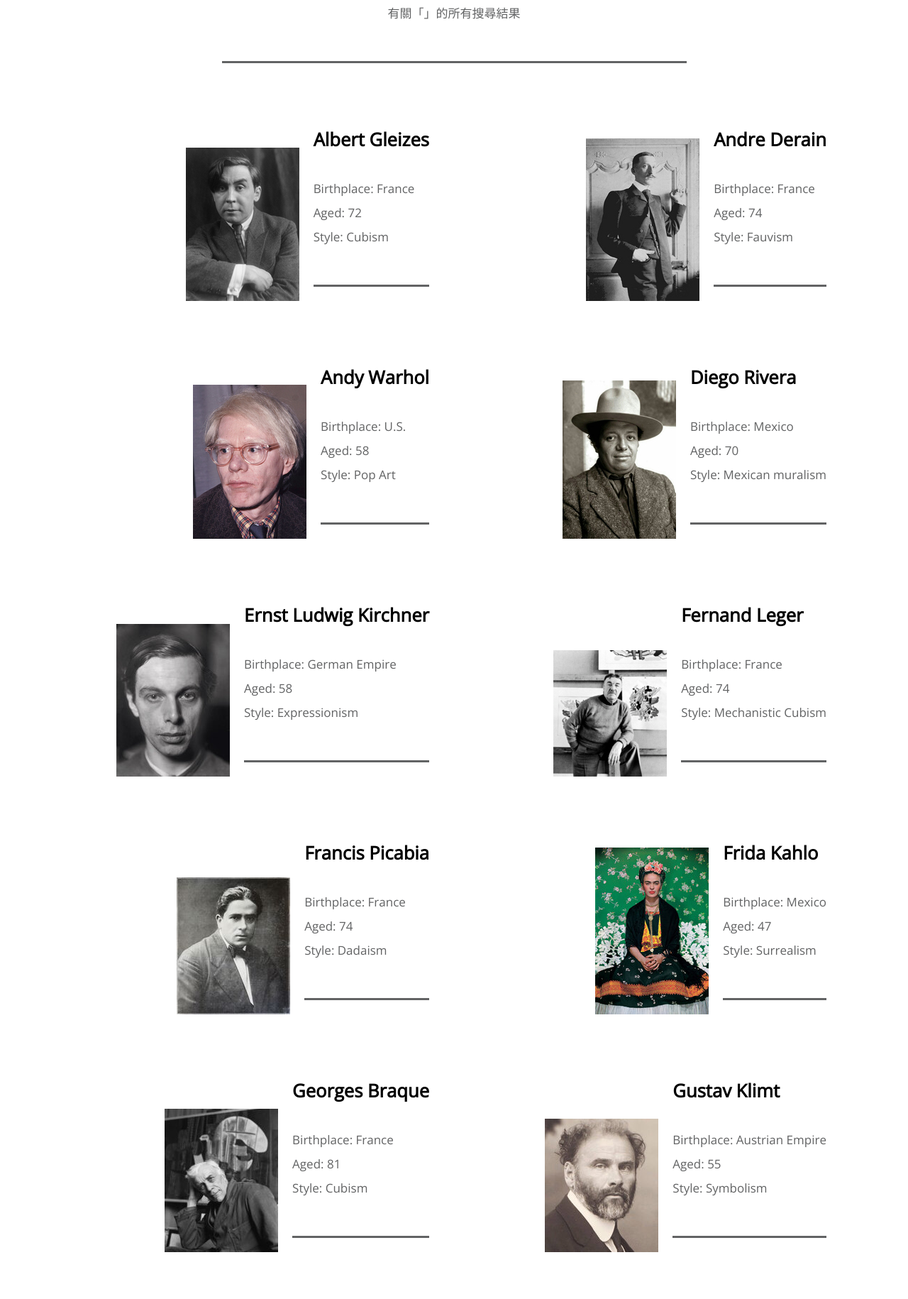
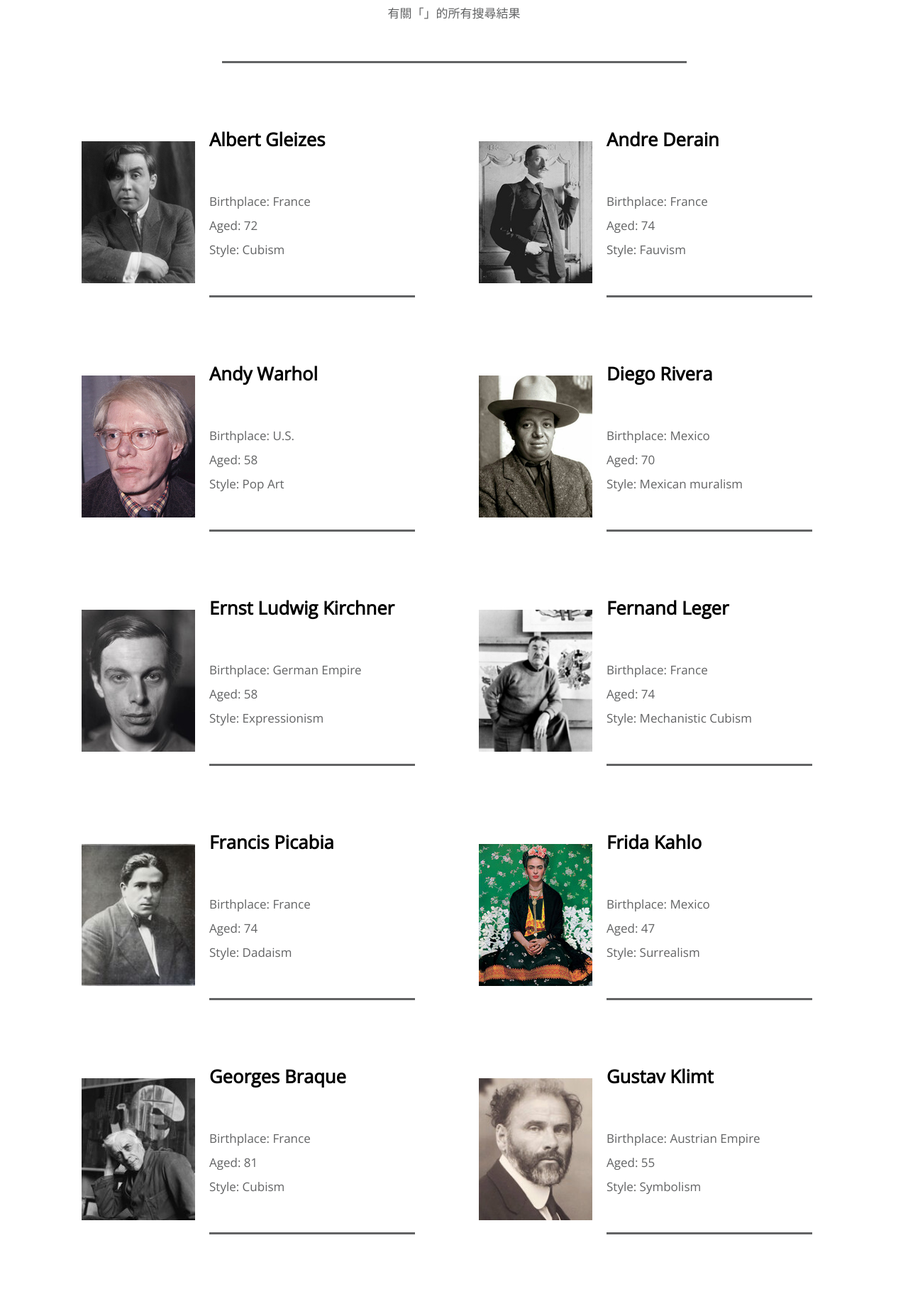
Before and after one commit to Capybara1020/Database-ArtWeb, a PHP site: page /search.php in a window 1280 px wide. Shown: the part 548-2378 px from the top of the page at 71% size. Run offline with PHP 8.4, Linux system fonts and the light colour scheme; data comes from the database, SQL or seed files in the repository; data that the repository does not hold is empty; some libraries are stand-ins or nearby versions.

Commit message:
Fix SQL injection/XSS vulnerabilities and improve artist/painting layout
- artist_paint.php: fix broken SQL WHERE clause and escape the id
  parameter (was vulnerable to SQL injection); escape output to
  prevent reflected XSS
- search.php: escape the keyword parameter before using it in three
  LIKE queries (was vulnerable to SQL injection); escape output to
  prevent reflected XSS
- Dockerfile: disable display_errors and enable log_errors so
  internal file paths and query fragments are never shown to
  visitors in production
- templatemo-style.css: fix inconsistent card sizing/alignment on
  artist.php (fixed image size, centered cards, responsive 1/2-column
  grid) and painting.php (fixed gallery image size so cards line up)

```diff
--- a/artist_paint.php
+++ b/artist_paint.php
@@ -56,7 +56,7 @@ https://templatemo.com/tm-539-simple-house
 			<header class="row tm-welcome-section">
 				<?php
 				$id = $_GET['id'];
-				echo "<h2 class='col-12 text-center tm-section-title'><p class='col-12 text-center'>".$id."</p></h2>";
+				echo "<h2 class='col-12 text-center tm-section-title'><p class='col-12 text-center'>".htmlspecialchars($id)."</p></h2>";
 				?>
 				<!--<p class="col-12 text-center"> </p>-->
 			</header>
@@ -68,8 +68,8 @@ https://templatemo.com/tm-539-simple-house
 
 				<?php
 				    require_once 'db.php';
-    				$id = $_GET['id'];
-    				$SQL = "SELECT * FROM Artwork WHERE $id = aname";
+    				$id = mysqli_real_escape_string($link, $_GET['id']);
+    				$SQL = "SELECT * FROM Artwork WHERE aname = '$id'";
     				$result = mysqli_query($link,$SQL);
     				$count = 0;
     				while($row = mysqli_fetch_assoc($result)){
--- a/css/templatemo-style.css
+++ b/css/templatemo-style.css
@@ -465,6 +465,9 @@ p, address {
 }
 
 .tm-gallery-img {
+  width: 100%;
+  height: 350px;
+  object-fit: cover;
   margin-bottom: 20px;
 }
 
@@ -473,6 +476,12 @@ p, address {
   font-weight: 400;
   color: #1A6692;
   margin-bottom: 15px;
+  /* --- 新增以下設定 --- */
+  height: 4.8rem;
+  min-height: 3em;          /* 設定最小高度（約 2 行字的高度） */
+  display: flex;            /* 使用 Flex 排版 */
+  flex-direction: column;   /* 垂直排列內部元素（例如標題與 by 藝術家名稱） */
+  justify-content: center;  /* 內容垂直置中，文字比較少時也不會顯得空洞 */
 }
 
 .tm-gallery-description {
@@ -562,11 +571,18 @@ p, address {
   margin-bottom: 20px;
 }
 
+@media (min-width: 1005px) {
+  .tm-persons .col-lg-6 {
+    flex: 0 0 50%;
+    max-width: 50%;
+  }
+}
+
 .tm-person {
   display: flex;
   flex-direction: column;
-  align-items: end;
-  justify-content: right;
+  align-items: center;
+  justify-content: center;
   margin-bottom: 60px;
 }
 
@@ -576,7 +592,21 @@ p, address {
   }
 }
 
+.tm-person-img {
+  width: 160px;
+  height: 200px;
+  object-fit: cover;
+  flex-shrink: 0;
+}
+
 .tm-person-description {
+  width: 330px;
+  padding-left: 20px;
+  padding-right: 20px;
+}
+
+.tm-person-description_customer {
+  width: 420px;
   padding-left: 20px;
   padding-right: 20px;
 }
@@ -597,11 +627,18 @@ p, address {
 
 .tm-person-title {
   color: #C39;
-  margin-bottom: 20px;
+  /* margin-bottom: 20px; */
+  padding-top: 20px;
+  padding-bottom: 20px;
 }
 
 .tm-person-about {
-  margin-bottom: 20px;
+  margin-bottom: 0;
+  padding-bottom: 30px;
+  min-height: 200px;
+  justify-content: center;
+  display: flex;            /* 使用 Flex 排版 */
+  flex-direction: column;   /* 垂直排列內部元素（例如標題與 by 藝術家名稱） */
 }
 
 .tm-social-link {
--- a/customer.php
+++ b/customer.php
@@ -76,10 +76,10 @@ https://templatemo.com/tm-539-simple-house
 								if($row["cname"] == $row2["cname"]){
 									echo "<article class='col-lg-6'>";
 										echo "<figure class='tm-person'>";
-											echo "<figcaption class='tm-person-description'>";
+											echo "<figcaption class='tm-person-description_customer'>";
 												echo "<h4 class='tm-person-name'>"."<b>".$row["cname"]."</b>"."</h4>";
 												echo "<p class='tm-person-title'>"."Total Amount: "."<b>".$row["amount"]."</b>"." U.S.D(Million)"."</p>";
-												echo "<p class='tm-person-about'>"."地址: ".$row["address"]."<br>"."喜歡的藝術家: ".$row2["aname"]."<br>"."喜歡的藝術類型: ".$row2["gname"]."</p>";
+												echo "<p class='tm-person-about'>"."地址：".$row["address"]."<br>"."喜歡的藝術家：".$row2["aname"]."<br>"."喜歡的藝術類型：".$row2["gname"]."</p>";
 											echo "</figcaption>";
 										echo "</figure>";
 									echo "</article>";
--- a/search.php
+++ b/search.php
@@ -1,3 +1,8 @@
+<?php
+require_once 'db.php';
+$key = $_POST['keyword'] ?? '';
+$keySafe = mysqli_real_escape_string($link, $key);
+?>
 <!DOCTYPE html>
 <html>
 
@@ -56,18 +61,15 @@ https://templatemo.com/tm-539-simple-house
 		<main>
 			<header class="row tm-welcome-section">
 				<?php
-					$key = $_POST['keyword'];
-					echo "<p class='col-12 text-center'>"."有關「".$key."」的所有搜尋結果"."</p>";
+					echo "<p class='col-12 text-center'>"."有關「".htmlspecialchars($key)."」的所有搜尋結果"."</p>";
 				?>
 			</header>
 
 			<div class="tm-container-inner tm-persons">
 				<div class="row">
 					<?php
-						require_once 'db.php';
-						$key = $_POST['keyword'];
 						/* Artist */
-						$SQL = "SELECT * FROM Artist WHERE aname like '%$key%' OR birthplace like '%$key%' OR age like '%$key%' OR aname like '%$key%'";
+						$SQL = "SELECT * FROM Artist WHERE aname like '%$keySafe%' OR birthplace like '%$keySafe%' OR age like '%$keySafe%' OR aname like '%$keySafe%'";
 						$result = mysqli_query($link,$SQL);
 						while($row = mysqli_fetch_assoc($result)){
 							$picture = $row["aname"].".jpg";
@@ -87,7 +89,7 @@ https://templatemo.com/tm-539-simple-house
 
 						/* Customer*/
 						$SQLc = "SELECT * FROM Customer";
-						$SQLc2 = "SELECT * FROM Customer_Like WHERE aname like '%$key%' OR cname like '%$key%' OR gname like '%$key%'";
+						$SQLc2 = "SELECT * FROM Customer_Like WHERE aname like '%$keySafe%' OR cname like '%$keySafe%' OR gname like '%$keySafe%'";
 						$resultc = mysqli_query($link,$SQLc);
 						$resultc2 = mysqli_query($link,$SQLc2);
 						while($rowc = mysqli_fetch_assoc($resultc)){
@@ -109,7 +111,7 @@ https://templatemo.com/tm-539-simple-house
 						/* Customer */
 
 						/* Artwork */
-						$SQLwork = "SELECT * FROM Artwork WHERE title like '%$key%' OR aname like '%$key%' OR type like '%$key%' OR year like '%$key%' OR price like '%$key%' OR gname like '%$key%'";
+						$SQLwork = "SELECT * FROM Artwork WHERE title like '%$keySafe%' OR aname like '%$keySafe%' OR type like '%$keySafe%' OR year like '%$keySafe%' OR price like '%$keySafe%' OR gname like '%$keySafe%'";
 						$resultwork = mysqli_query($link,$SQLwork);
 						while($rowwork = mysqli_fetch_assoc($resultwork)){
 							$picture = $rowwork["title"].".jpg";
```
Also changed, not shown: DOCKER_MIGRATION.md (+1 -0 lines), artist.php (line endings or trailing spaces), homepage.php (line endings or trailing spaces), painting.php (line endings or trailing spaces), 1 other file.
